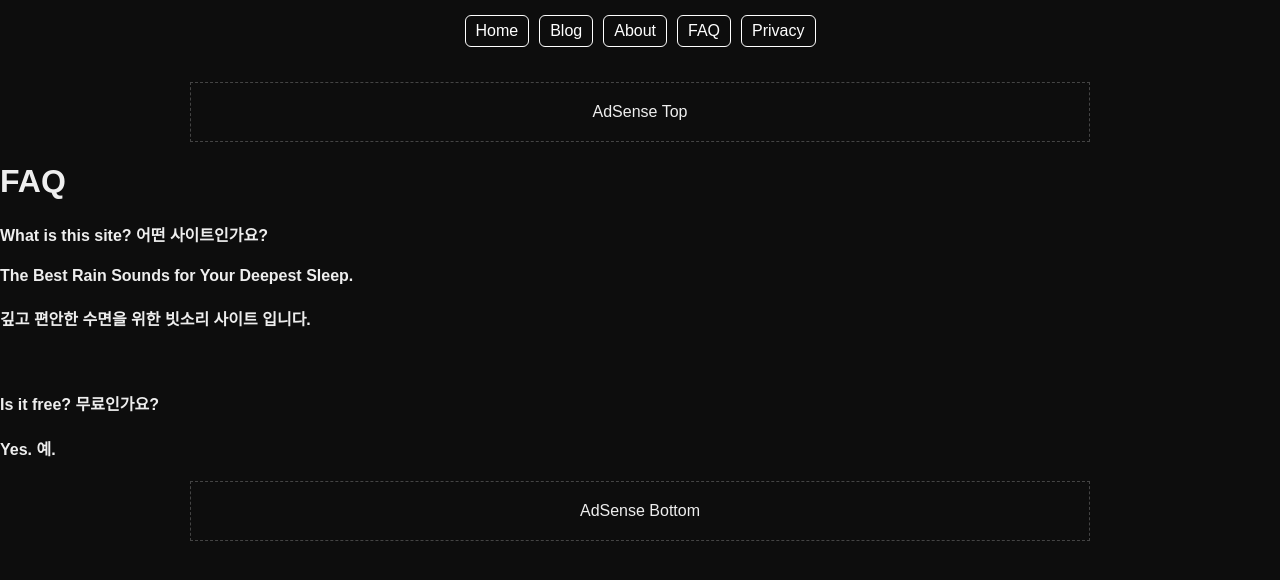
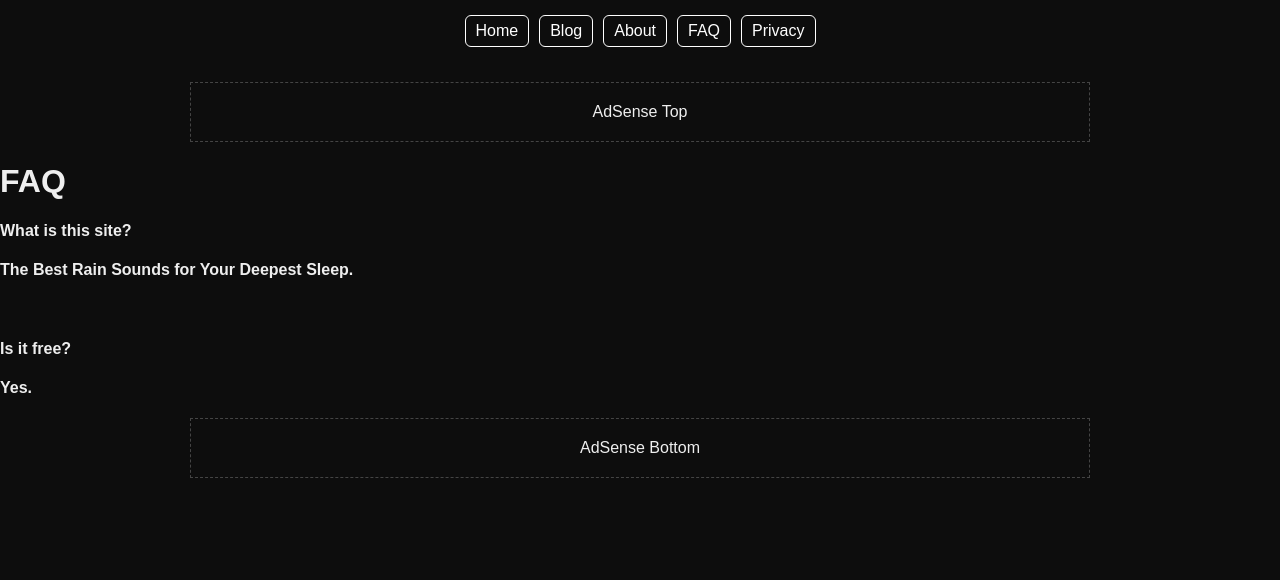
Before and after one commit to choijangwook/rain-deep-sleep, a Jekyll site: the page built from faq.md, in a window 1280 px wide. Shown: the top 580 px of the page. Built offline with Jekyll 4.4.1, drawn with Linux system fonts in a browser that asks for light colours.

Commit message:
Update faq.md

```diff
--- a/faq.md
+++ b/faq.md
@@ -5,10 +5,10 @@ title: FAQ
 
 # FAQ
 
-#### What is this site? 어떤 사이트인가요?<br>
+#### What is this site?<br>
 #### The Best Rain Sounds for Your Deepest Sleep. <br>
-#### 깊고 편안한 수면을 위한 빗소리 사이트 입니다.<br>
+
 <br>
 
-#### Is it free? 무료인가요?<br>
-#### Yes. 예.<br>
+#### Is it free?
+#### Yes.
```
